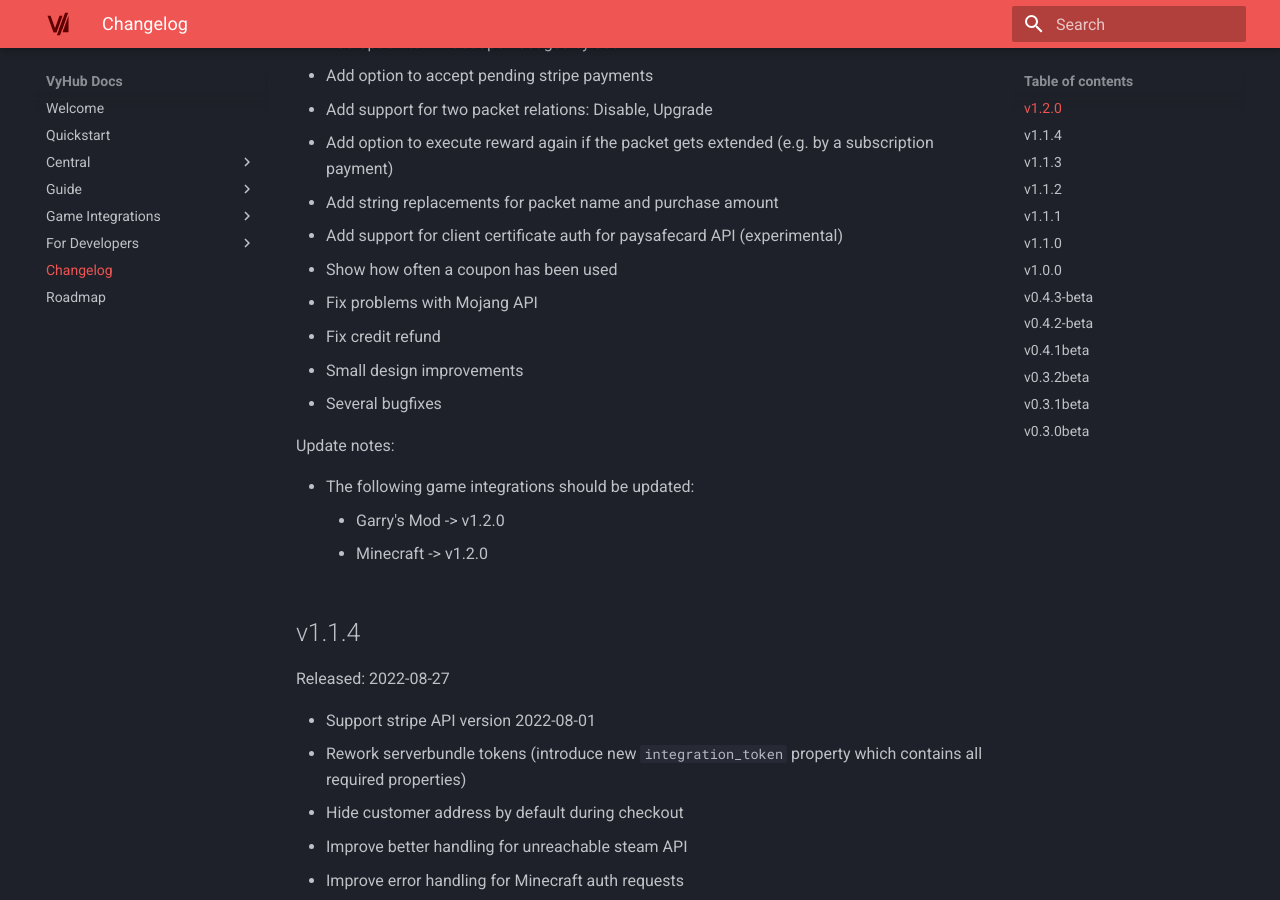
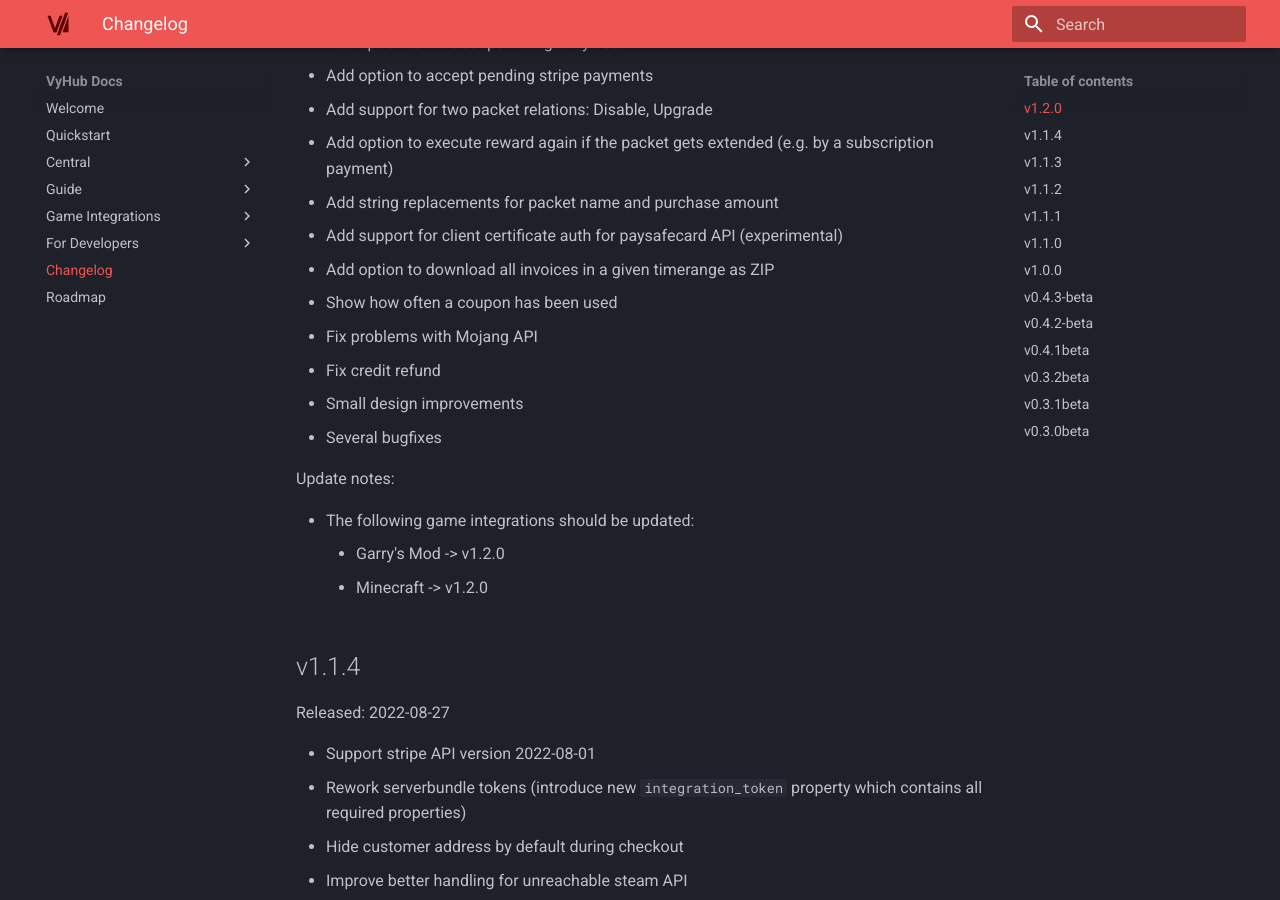
Before and after one commit to nyx-project/vyhub-documentation, an MkDocs documentation site: the page built from docs/changelog.md, in a window 1280 px wide and 900 px high, scrolled down 377 px. Built offline with MkDocs 1.6.1 and Material for MkDocs 9.7.7, drawn with Linux system fonts in a browser that asks for light colours; the version menu is left out.

Commit message:
Add missing new feature

```diff
--- a/docs/changelog.md
+++ b/docs/changelog.md
@@ -13,6 +13,7 @@
 - Add option to execute reward again if the packet gets extended (e.g. by a subscription payment)
 - Add string replacements for packet name and purchase amount
 - Add support for client certificate auth for paysafecard API (experimental)
+- Add option to download all invoices in a given timerange as ZIP
 - Show how often a coupon has been used
 - Fix problems with Mojang API
 - Fix credit refund
```
